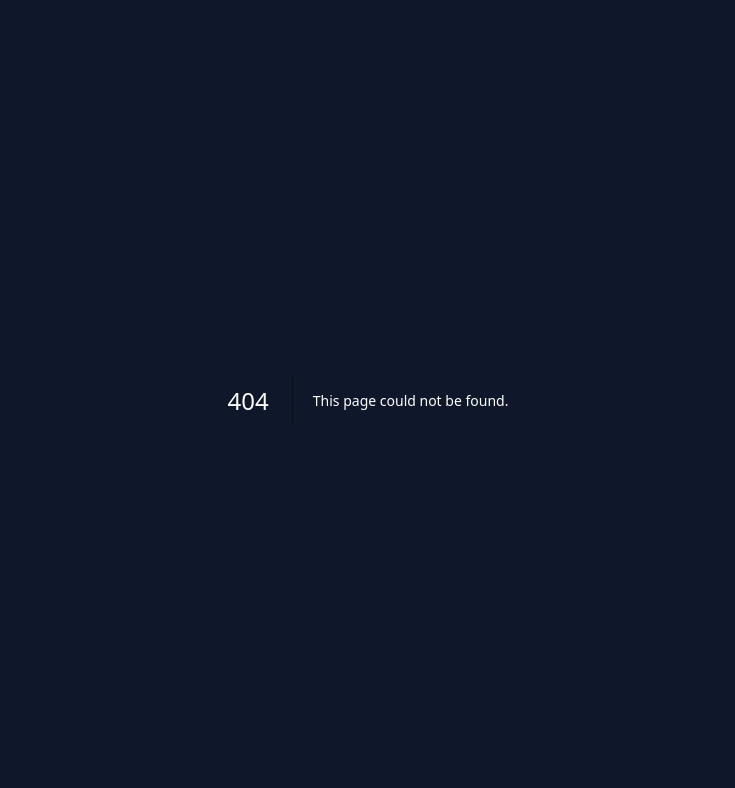
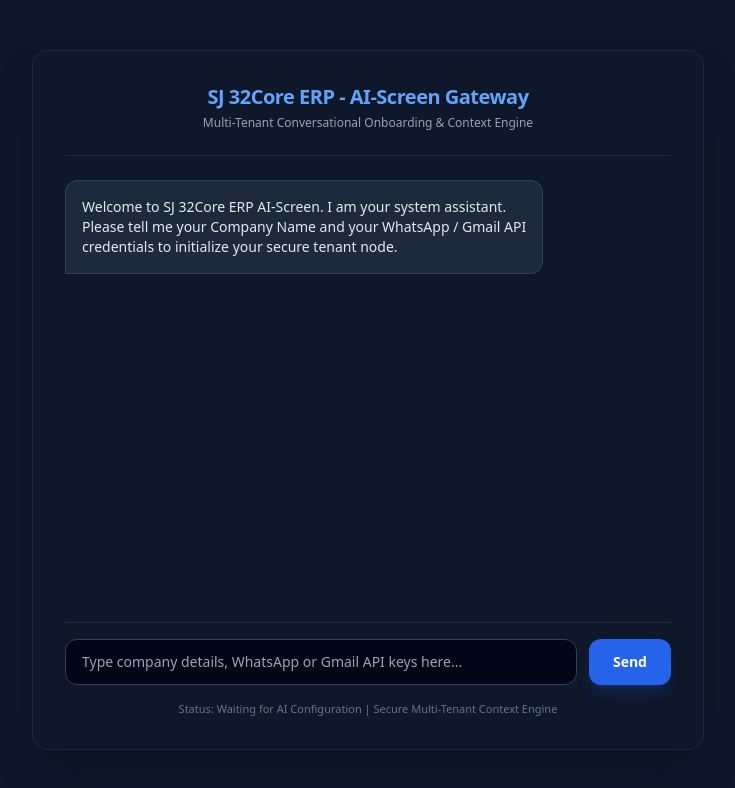
Before and after one commit to Junaid5678/SJ-32Core-ERP, a Next.js app: page /ai-screen in a window 1280 px wide. Before the commit this address had no page. Shown: the top 788 px of the page, without its empty margins (272-1007 px from the left). Built offline with nearby package versions, Linux system fonts and the light colour scheme.

Commit message:
Add AI-Screen Gateway component for tenant onboarding

```diff
--- /dev/null
+++ b/app/ai-screen/page.jsx
@@ -0,0 +1,101 @@
+'app/ai-screen/page.jsx'
+'use client';
+
+import { useState } from 'react';
+
+export default function AIScreenGateway() {
+  const [loading, setLoading] = useState(false);
+  const [chatLog, setChatLog] = useState([
+    { sender: 'ai', text: 'Welcome to SJ 32Core ERP AI-Screen. I am your system assistant. Please tell me your Company Name and your WhatsApp / Gmail API credentials to initialize your secure tenant node.' }
+  ]);
+  const [inputMessage, setInputMessage] = useState('');
+
+  const [tenantConfig, setTenantConfig] = useState({
+    companyName: '',
+    ownerEmail: '',
+    whatsappKey: '',
+    gmailToken: '',
+    configured: false
+  });
+
+  const handleSendMessage = (e) => {
+    e.preventDefault();
+    if (!inputMessage.trim()) return;
+
+    const newLog = [...chatLog, { sender: 'user', text: inputMessage }];
+    setChatLog(newLog);
+    setInputMessage('');
+    setLoading(true);
+
+    // Simulating AI intelligent processing and context mapping
+    setTimeout(() => {
+      setChatLog((prev) => [
+        ...prev,
+        {
+          sender: 'ai',
+          text: 'Got it! Analyzing your input, validating tenant permissions, and securely binding your WhatsApp & Gmail keys to your unique Tenant ID. Your AI-Screen node is ready.'
+        }
+      ]);
+      setTenantConfig((prev) => ({ ...prev, configured: true }));
+      setLoading(false);
+    }, 1200);
+  };
+
+  return (
+    <main className="min-h-screen bg-enterprise-dark flex items-center justify-center p-6 text-white">
+      <div className="max-w-2xl w-full bg-slate-900 border border-slate-800 rounded-2xl p-8 shadow-2xl flex flex-col h-[700px]">
+
+        {/* Header */}
+        <div className="text-center pb-6 border-b border-slate-800 mb-6">
+          <h1 className="text-xl font-bold tracking-tight text-blue-400">SJ 32Core ERP - AI-Screen Gateway</h1>
+          <p className="text-xs text-slate-400 mt-1">Multi-Tenant Conversational Onboarding & Context Engine</p>
+        </div>
+
+        {/* Chat / AI Interaction Log */}
+        <div className="flex-1 overflow-y-auto space-y-4 pr-2 mb-6">
+          {chatLog.map((msg, index) => (
+            <div key={index} className={`flex ${msg.sender === 'user' ? 'justify-end' : 'justify-start'}`}>
+              <div className={`max-w-[80%] rounded-xl p-4 text-sm ${
+                msg.sender === 'user'
+                  ? 'bg-blue-600 text-white rounded-br-none'
+                  : 'bg-slate-800 border border-slate-700 text-slate-200 rounded-bl-none'
+              }`}>
+                {msg.text}
+              </div>
+            </div>
+          ))}
+          {loading && (
+            <div className="flex justify-start">
+              <div className="bg-slate-800 border border-slate-700 text-slate-400 text-xs rounded-xl p-3 animate-pulse">
+                AI is configuring tenant context & keys...
+              </div>
+            </div>
+          )}
+        </div>
+
+        {/* Input Form for AI Interaction */}
+        <form onSubmit={handleSendMessage} className="flex gap-3 pt-4 border-t border-slate-800">
+          <input
+            type="text"
+            value={inputMessage}
+            onChange={(e) => setInputMessage(e.target.value)}
+            placeholder="Type company details, WhatsApp or Gmail API keys here..."
+            className="flex-1 bg-slate-950 border border-slate-700 rounded-xl px-4 py-3 text-white focus:outline-none focus:border-blue-500 text-sm"
+          />
+          <button
+            type="submit"
+            disabled={loading}
+            className="bg-blue-600 hover:bg-blue-500 px-6 py-3 font-semibold rounded-xl transition duration-200 text-sm shadow-lg shadow-blue-600/20 disabled:opacity-50"
+          >
+            Send
+          </button>
+        </form>
+
+        <div className="mt-4 text-center text-[11px] text-slate-500">
+          Status: {tenantConfig.configured ? 'Tenant Secured & Active' : 'Waiting for AI Configuration'} | Secure Multi-Tenant Context Engine
+        </div>
+
+      </div>
+    </main>
+  );
+        }
```
